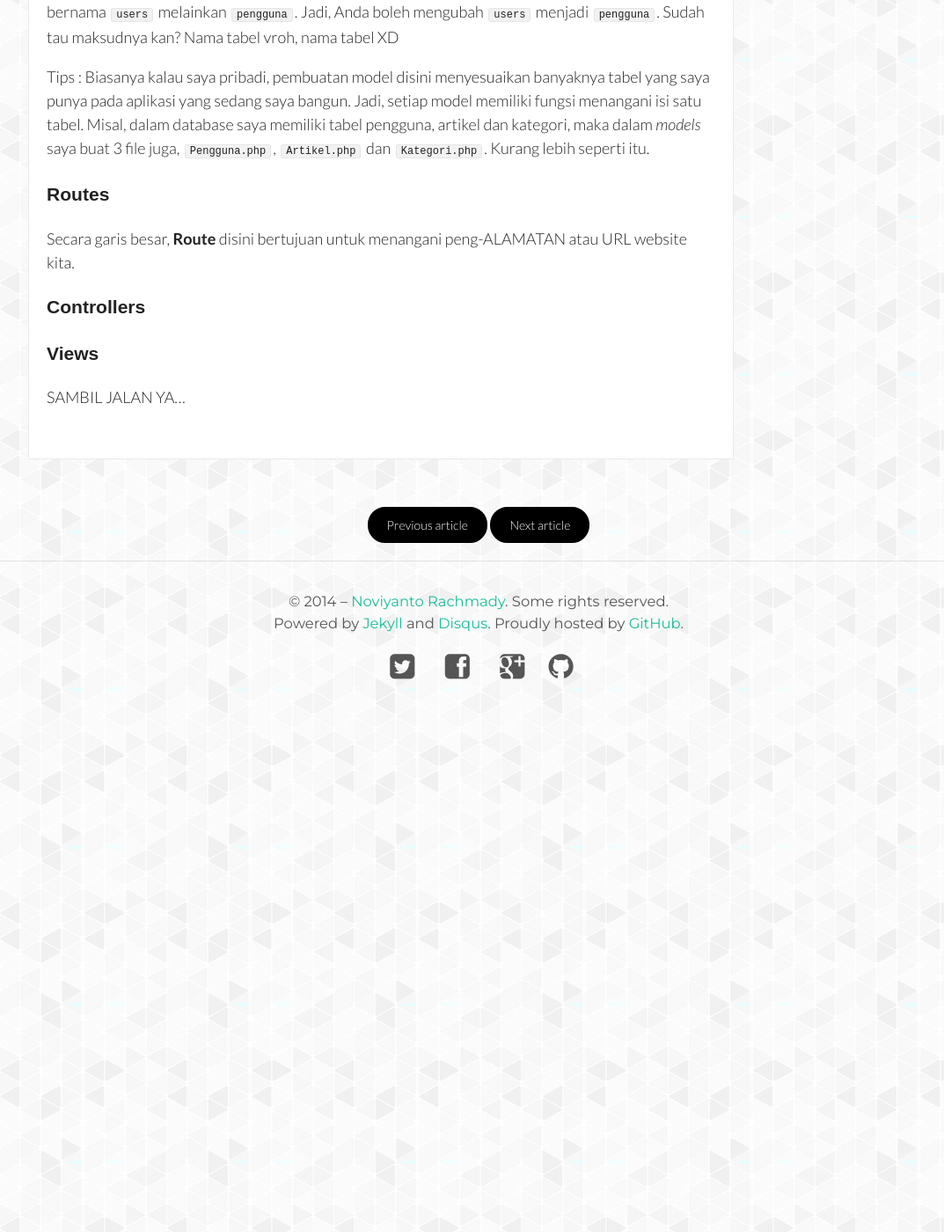
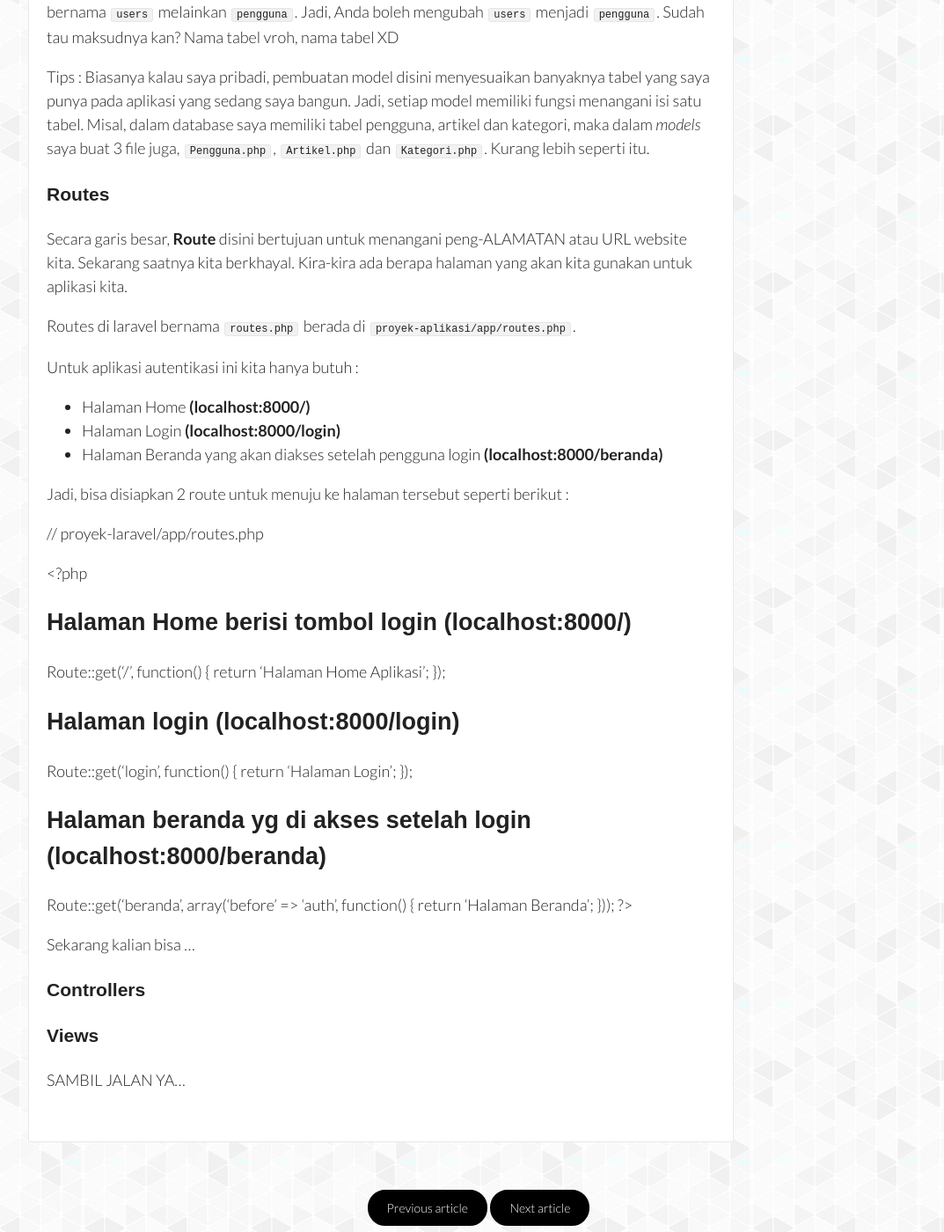
Before and after one commit to novay/novay.github.io, a Jekyll site: the page built from _posts/2014-03-05-membuat-autentikasi-login-laravel-bagian-2.md, in a window 1280 px wide and 1400 px high, scrolled down 827 px. Shown: the whole window at 88% size, without its empty margins (96-1169 px from the left). Built offline with Jekyll 4.4.1, drawn with Linux system fonts in a browser that asks for light colours; nearby versions of some CDN libraries; some web fonts are replaced; comment, search, counter and statistics services are not loaded; before the commit the page ends 1639 px from its top, so only the background shows below that.

Commit message:
Update dikit

```diff
--- a/_posts/2014-03-05-membuat-autentikasi-login-laravel-bagian-2.md
+++ b/_posts/2014-03-05-membuat-autentikasi-login-laravel-bagian-2.md
@@ -29,7 +29,36 @@ Tips : Biasanya kalau saya pribadi, pembuatan model disini menyesuaikan banyakny
 
 ### Routes
 
-Secara garis besar, **Route** disini bertujuan untuk menangani peng-ALAMATAN atau URL website kita.
+Secara garis besar, **Route** disini bertujuan untuk menangani peng-ALAMATAN atau URL website kita. Sekarang saatnya kita berkhayal. Kira-kira ada berapa halaman yang akan kita gunakan untuk aplikasi kita.
+
+Routes di laravel bernama `routes.php` berada di `proyek-aplikasi/app/routes.php`.
+
+Untuk aplikasi autentikasi ini kita hanya butuh :
+
+- Halaman Home **(localhost:8000/)**
+- Halaman Login **(localhost:8000/login)**
+- Halaman Beranda yang akan diakses setelah pengguna login **(localhost:8000/beranda)**
+
+Jadi, bisa disiapkan 2 route untuk menuju ke halaman tersebut seperti berikut :
+
+// proyek-laravel/app/routes.php
+
+<?php
+# Halaman Home berisi tombol login (localhost:8000/)
+Route::get('/', function() {
+	return 'Halaman Home Aplikasi';
+});
+# Halaman login (localhost:8000/login)
+Route::get('login', function() {
+	return 'Halaman Login';
+});
+# Halaman beranda yg di akses setelah login (localhost:8000/beranda)
+Route::get('beranda', array('before' => 'auth', function() {
+	return 'Halaman Beranda';
+}));
+?>
+
+Sekarang kalian bisa ...
 
 ### Controllers
 
```
